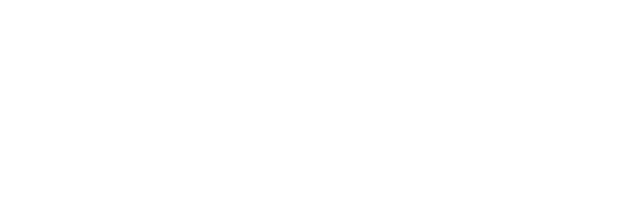
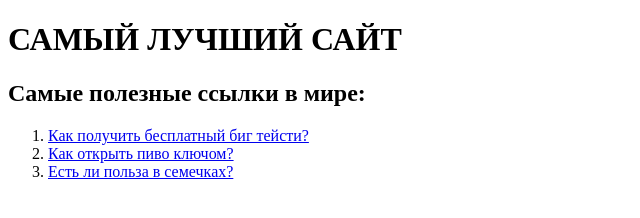
Before and after one commit to DanilKharitonov/task-html, a website: page src/index.html in a window 1280 px wide. Shown: the whole page, without its empty margins (0-640 px from the left). Drawn offline with Linux system fonts and the light colour scheme.

Commit message:
Задание по HTML

```diff
--- a/src/index.html
+++ b/src/index.html
@@ -3,5 +3,13 @@
     <head>
         <title>HTML</title>
     </head>
-    <body></body>
+    <body>
+        <h1>САМЫЙ ЛУЧШИЙ САЙТ</h1>
+        <h2>Самые полезные ссылки в мире:</h2>
+        <ol>
+            <li><a href="https://www.youtube.com/watch?v=iik25wqIuFo">Как получить бесплатный биг тейсти?</a></li>
+            <li><a href="https://ru.wikihow.com/открыть-бутылку-пива-ключом">Как открыть пиво ключом?</a></li>
+            <li><a href="https://www.championat.com/lifestyle/article-4481647-chto-budet-esli-est-semechki-kazhdyj-den-mozhno-li-gryzt-mnogo-zharenyh-semechek-podsolnuha-ezhednevno.html">Есть ли польза в семечках?</a></li>
+        </ol>
+    </body>
 </html>
```
Also changed, not shown: README.md.
